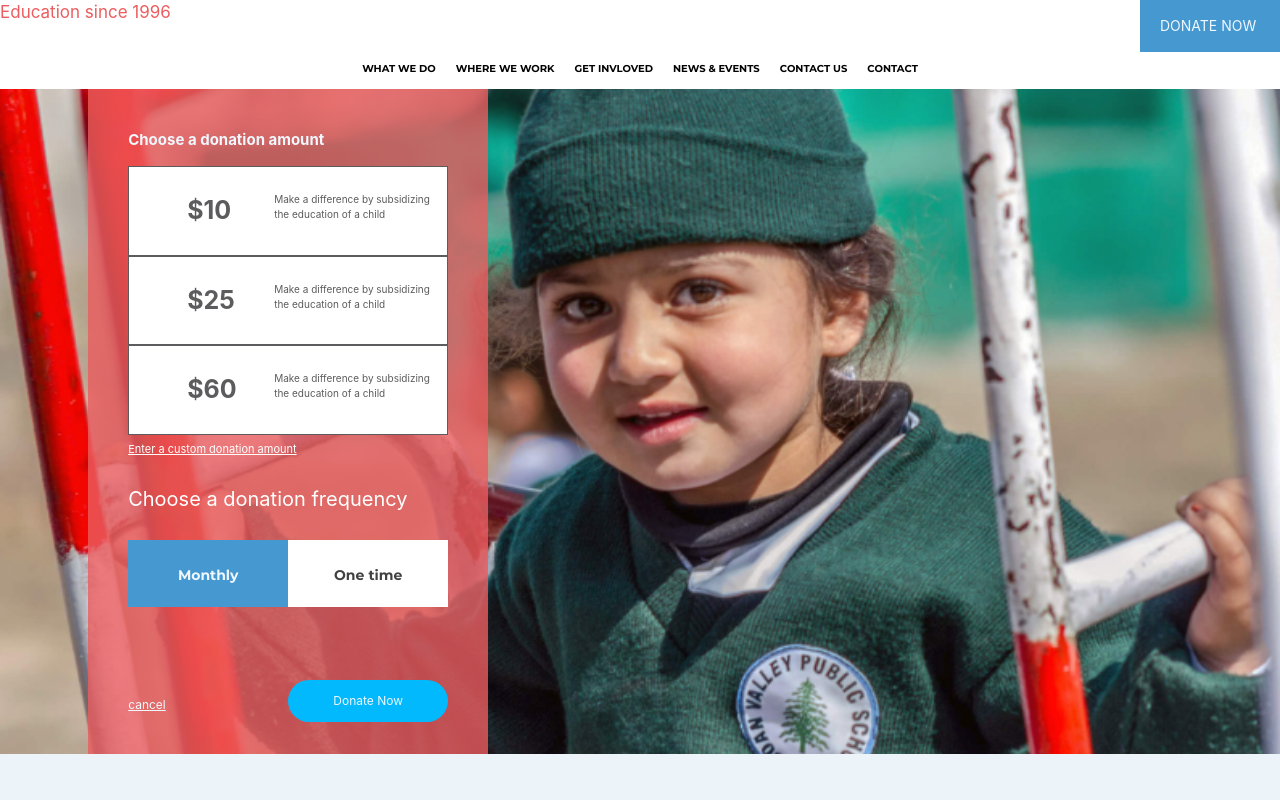
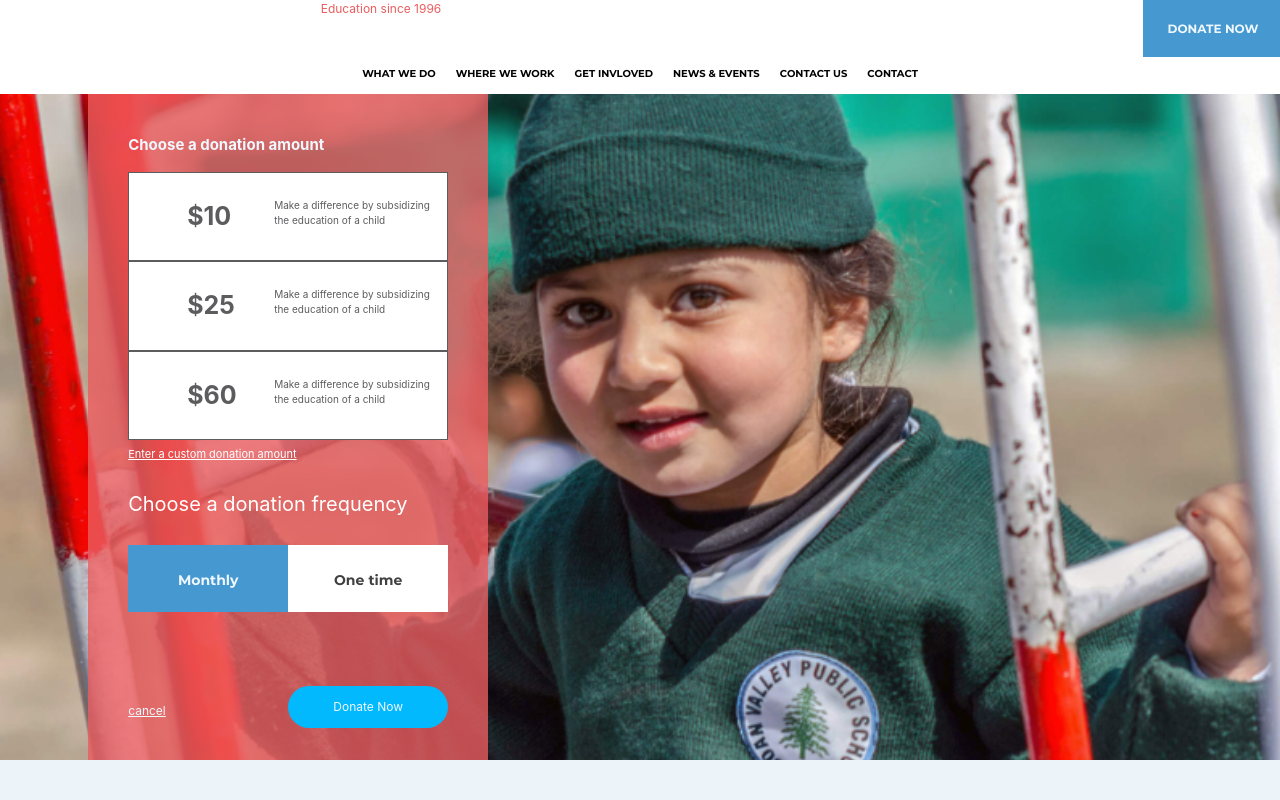
Before and after one commit to Usamaliaquat123/KEFUK, a Gatsby site: page / in a window 1280 px wide. Shown: the top 800 px of the page. Built offline with nearby package versions, Linux system fonts and the light colour scheme; Gatsby itself is replaced by a stand-in of ours; a web font is replaced by a local one.

Commit message:
header completed

```diff
--- a/src/components/NavigatorView/NavigatorView.js
+++ b/src/components/NavigatorView/NavigatorView.js
@@ -1,17 +1,29 @@
 import { Link } from "gatsby"
 import PropTypes from "prop-types"
-import React,{ useState} from "react"
+import React,{ useState, ReactDOM} from "react"
 import navigationView from './navigatorView.module.css'
-import $ from 'jquery' // important: case sensitive.
-
-const navigatorView = () => {
-  // Donation box states
 
 
+
+export default class navigatorView extends React.Component{
+	constructor(props){
+		super(props)
+
+		this.state = {
+			ismenuActive : false
+		}
+		this.toggleClass = this.toggleClass.bind(this)
+	}
+
+
+	toggleClass(){
+		this.setState({ ismenuActive: !this.state.ismenuActive })
+	}
+	render(){
 		return (
 			<div  className={navigationView.containerNav}>
 				<nav>
-			<ul>
+				<ul className={this.state.ismenuActive ? navigationView.showing: navigationView.defaultClose}>
 					<a href="#"><li>WHAT WE DO</li></a>
 					<a href="#"><li>WHERE WE WORK</li></a>
 					<a href="#"><li>GET INVLOVED</li></a>
@@ -21,7 +33,7 @@ const navigatorView = () => {
 				</ul>
 				<div className={navigationView.handle}>
 					<p className={navigationView.menu}>Kefuk</p>
-				<div className={navigationView.menu_icon}>
+					<div onClick={this.toggleClass} className={navigationView.menu_icon}>
 					  <div></div>
 					  <div></div>
 					  <div></div>
@@ -30,6 +42,7 @@ const navigatorView = () => {
 			</nav>
 			</div>
 		)
+
 	}
 
-export default navigatorView
+}
--- a/src/components/NavigatorView/NavigatorView.module.css
+++ b/src/components/NavigatorView/NavigatorView.module.css
@@ -49,7 +49,10 @@ a{
 	display: none;
 }
 p.menu{
-    display: inline-block;
+	display: inline-block;
+	font-size: 20px;
+	margin: 10px 5px;
+	font-family: 'Harabara Bold'
 }
 .menu_icon div {
   background-color: black;
@@ -60,19 +63,21 @@ p.menu{
 }
 .menu_icon{
 	float: right;
-	margin:0;
+	margin:12px 5px;
 }
 
 
 @media screen and (max-width: 620px){
-	nav ul{
-		max-height: 0px;
+
+	.defaultClose{
+		max-height: 0;
 	}
 	nav ul li{
 		box-sizing: border-box;
         width: 100%;
         padding: 15px;
 	}
+
 	.showing{
 		max-height: 20em;
 	}
--- a/src/components/header.js
+++ /dev/null
@@ -1,64 +0,0 @@
-import { Link } from "gatsby"
-import PropTypes from "prop-types"
-import React from "react"
-import Img from "gatsby-image"
-const Header = ({ siteTitle }) => (
-  <header
-    style={{
-      background: `white`,
-      borderBottomColor: "black",
-      marginBottom: `1.45rem`,
-    }}
-  >
-    <div
-      style={{
-        margin: `0 auto`,
-        flexDirection: "row",
-        flex: 1,
-      }}
-    >
-      {/* <Img fluid={"../images/donate/logo.png"} /> */}
-      <p style={{ margin: 0, fontSize: 17 }}>
-        <Link
-          to="/"
-          style={{
-            color: `#EB5D5F`,
-            textDecoration: `none`,
-          }}
-        >
-          {siteTitle}
-        </Link>
-      </p>
-      <div
-        style={{
-          background: `#4698D0`,
-          width: 140,
-          height: 57,
-          position: "absolute",
-          right: 0,
-          top: -5,
-        }}
-      >
-        <p
-          style={{
-            color: "aliceblue",
-            fontSize: 14,
-            padding: 20
-          }}
-        >
-          DONATE NOW
-        </p>
-      </div>
-    </div>
-  </header>
-)
-
-Header.propTypes = {
-  siteTitle: PropTypes.string,
-}
-
-Header.defaultProps = {
-  siteTitle: ``,
-}
-
-export default Header
--- /dev/null
+++ b/src/components/header/Header.js
@@ -0,0 +1,50 @@
+import { Link } from "gatsby"
+import PropTypes from "prop-types"
+import React from "react"
+import Img from "gatsby-image"
+import  headerStyle from './header.module.css'
+const Header = ({ siteTitle,siteSubTitle }) => (
+  <header className={headerStyle.headContainer}
+  >
+
+
+<div className='container-fluid'>
+  <div className='row'>
+    <div className='col-sm-6'>
+    <p className={headerStyle.headerSubHeading}>
+        <Link
+          to="/" className={headerStyle.subHeadingStyles}
+        >
+          {siteSubTitle}
+        </Link>
+      </p>
+    </div>
+    <div className='col-sm-6'>
+    <div
+       className={headerStyle.donatebtn}
+      >
+        <p
+        >
+          DONATE NOW
+        </p>
+      </div>
+    </div>
+  </div>
+</div>
+
+
+
+
+
+  </header>
+)
+
+Header.propTypes = {
+  siteTitle: PropTypes.string,
+}
+
+Header.defaultProps = {
+  siteTitle: ``,
+}
+
+export default Header
--- /dev/null
+++ b/src/components/header/Header.module.css
@@ -0,0 +1,38 @@
+
+@font-face {
+    font-family: "Harabara Bold";
+    src: url("./../Fonts/Montserrat/Montserrat-Bold.ttf");}
+
+
+.headContainer{
+    /* padding: 5px 0px; */
+    background: white;
+    margin: 0 auto;
+}
+
+.subHeadingStyles{
+    color: #EB5D5F;
+    text-decoration: none;
+    font-size: 12px;
+
+}
+.headerSubHeading{
+    font-size: 12px;
+    text-align: center;
+    /* padding-top: 3%; */
+    margin-left: 20%;
+}
+
+.donatebtn {
+    background : #4698D0;
+    width: 140px;
+    margin-left: 80%;
+    height: 57px;
+}
+.donatebtn > p {
+    font-family: 'Harabara Bold';
+    color: aliceblue;
+    font-size: 12px;
+    text-align: center;
+    padding: 20px
+}
--- a/src/components/layout.js
+++ b/src/components/layout.js
@@ -11,7 +11,7 @@ import { useStaticQuery, graphql } from "gatsby"
 import 'typeface-emilys-candy';
 import 'typeface-merriweather';
 import Subscribe from "./subscribe"
-import Header from "./header"
+import Header from "./header/Header"
 import BottomNav from "./bottomNav"
 import BasicFeatures from "./basicFeatures/basicFeatures";
 import "./layout.css"
@@ -23,7 +23,7 @@ const Layout = ({ children }) => {
 
   return (
     <>
-      <Header siteTitle={`Education since 1996`} />
+      <Header siteSubTitle={`Education since 1996`} />
       {/* <hr /> */}
       <NavigatorView />
       <div
```
Lines whose indentation alone changed are shown as unchanged.
